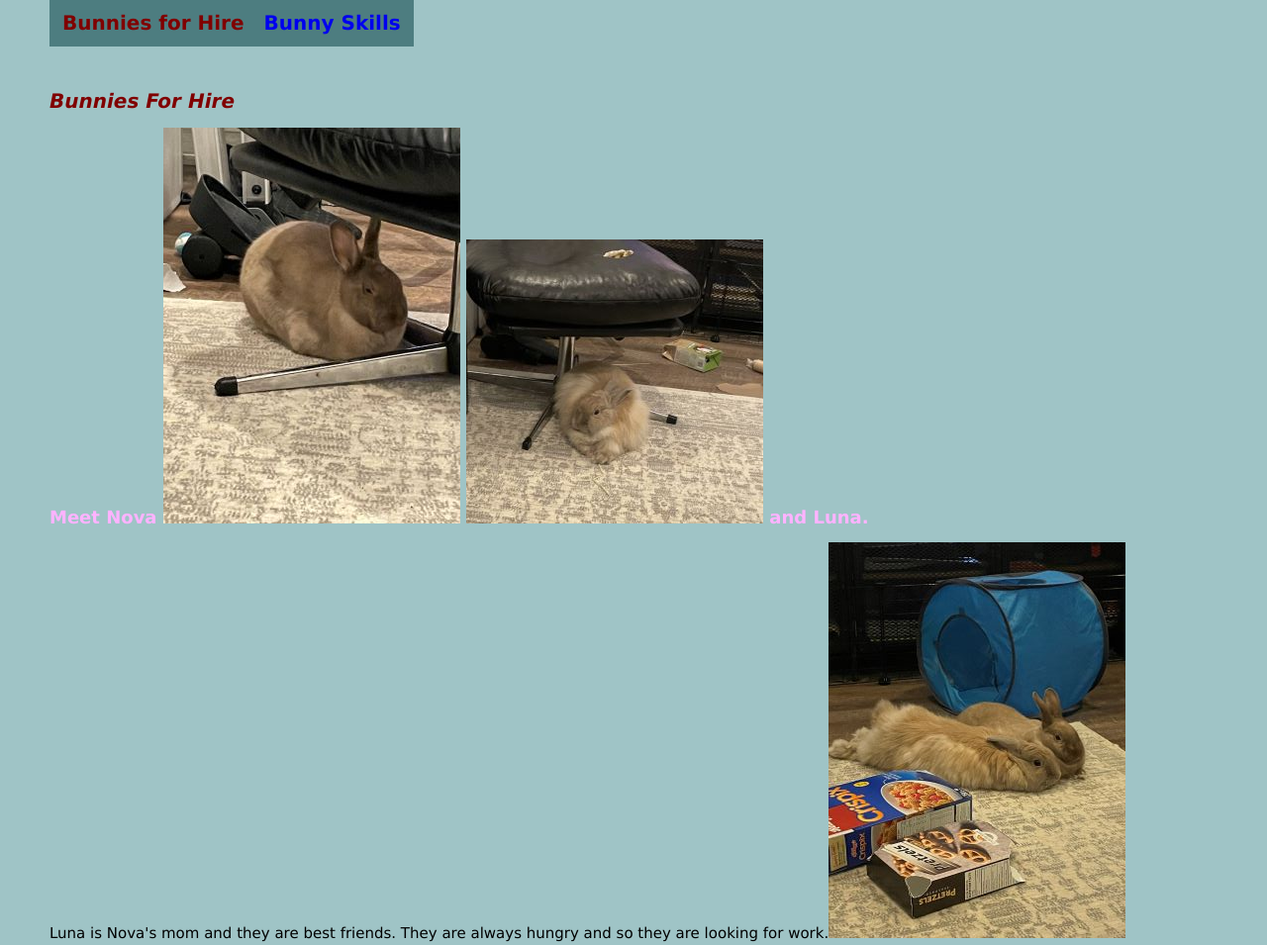
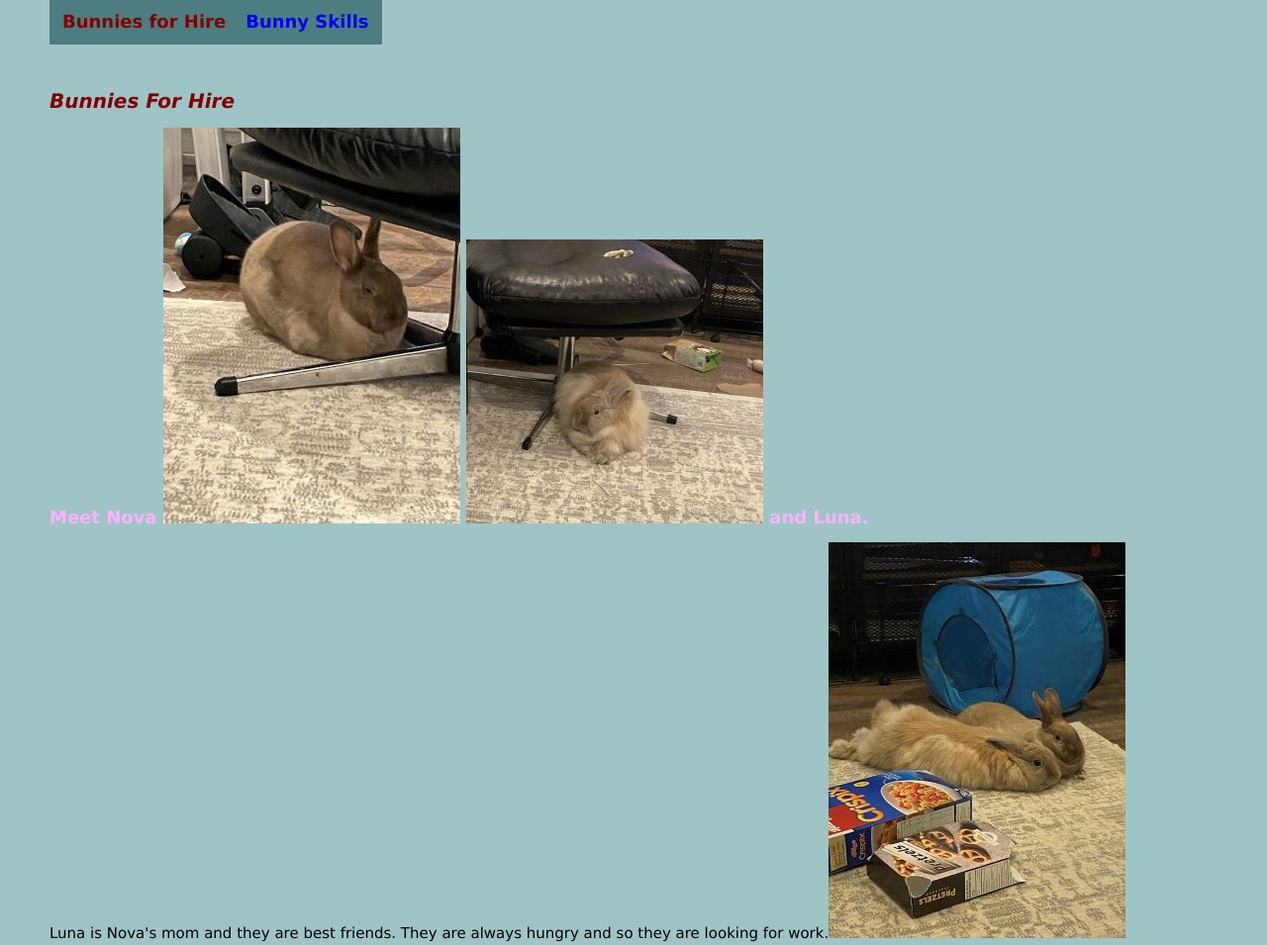
Before and after one commit to Loucleme/loucleme.github.io, a plain HTML site: page index.html in a window 1280 px wide. Shown: the top 955 px of the page at 99% size. Drawn offline with Linux system fonts and the light colour scheme.

Commit message:
Update geom101_WebDesign.css

```diff
--- a/geom101_WebDesign.css
+++ b/geom101_WebDesign.css
@@ -43,6 +43,7 @@ p {
 /* Place the topnav horizontally at the top of page. */
 .topnav ul {
 	list-style-type: none;
+	float: left;
 	position: fixed;
 	background-color: #4d7d80;
 	text-align: center;
@@ -62,8 +63,8 @@ p {
 
 /* Styling the a elements to block elements in the interior of the navigation bar. */
 .topnav a {
-	font-size: 20px;
-	line-height: 20px;
+	font-size: 18px;
+	line-height: 18px;
 	font-weight: bold;
 	text-decoration: none;
 }
```
